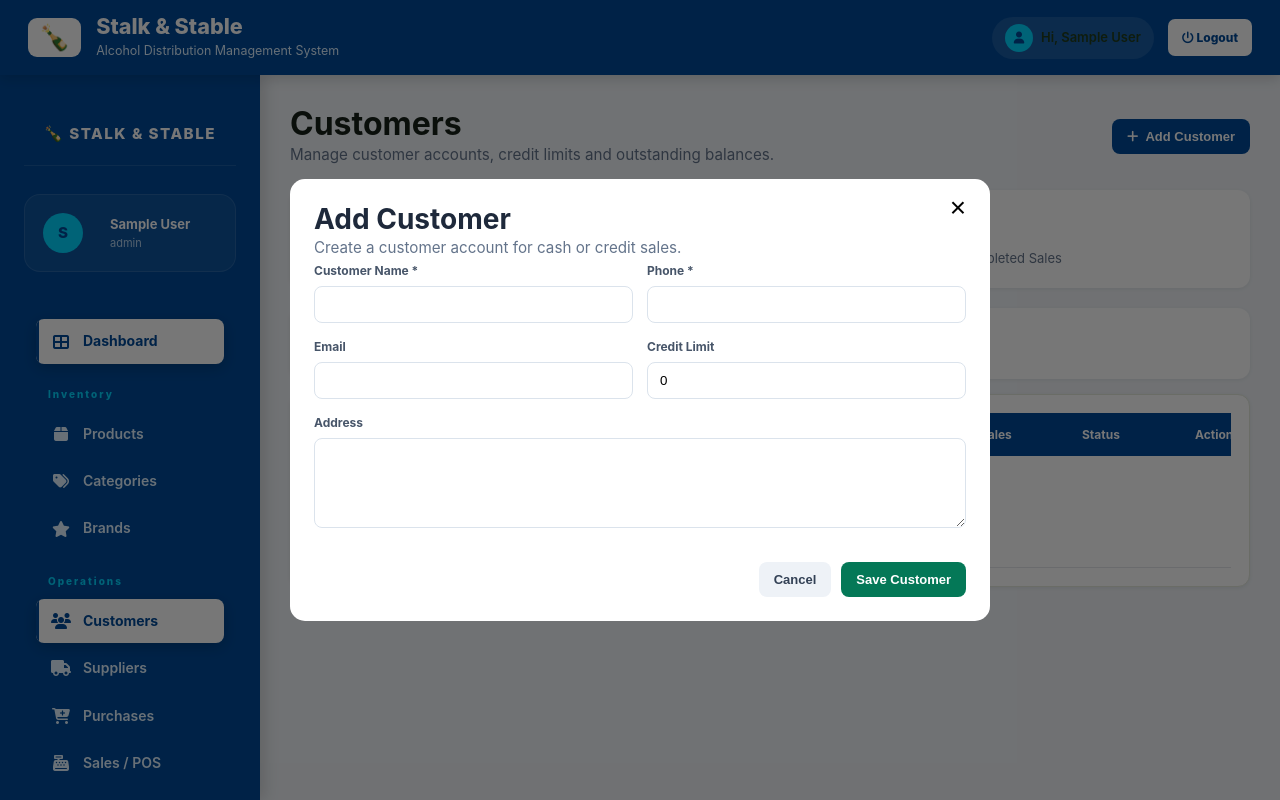
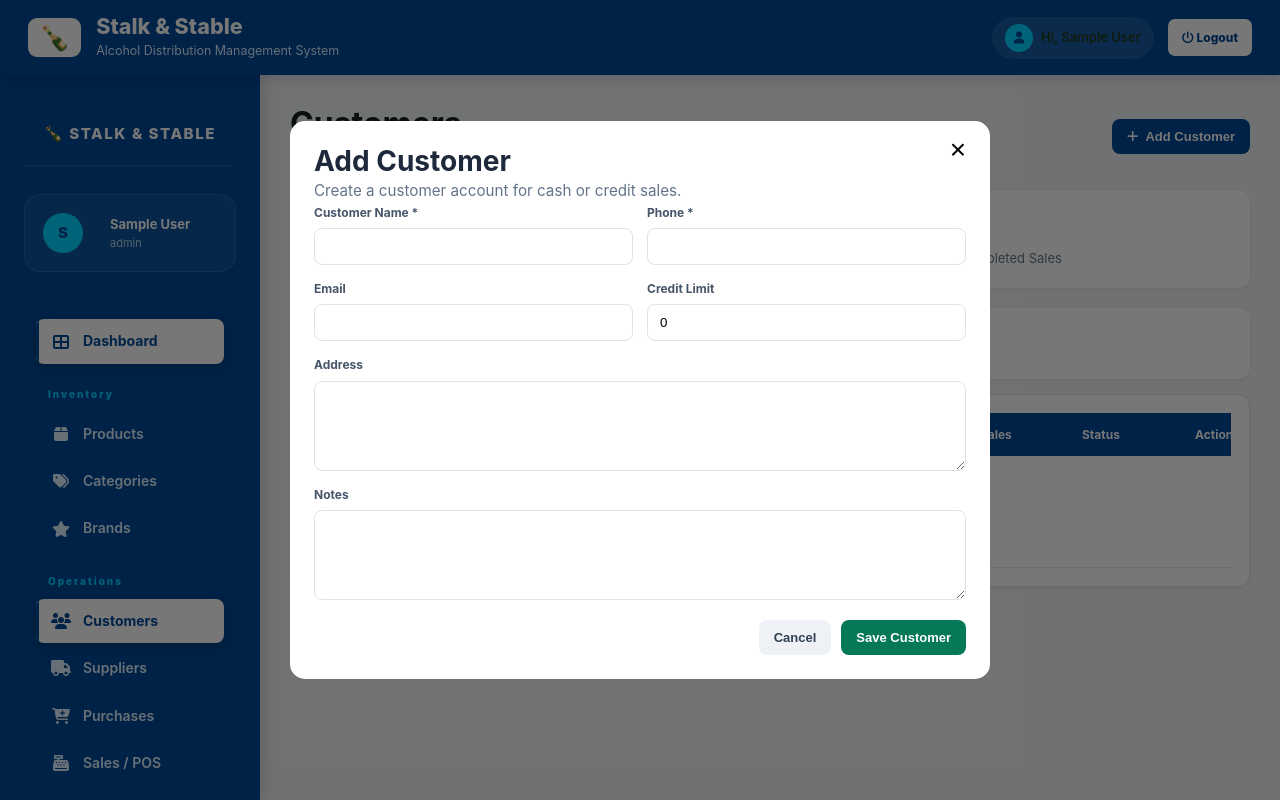
Before and after one commit to benjahwambua/stalk_stable, a PHP site: page /modules/customers/index.php in a window 1280 px wide, after a click on "Add Customer". Run offline with PHP 8.4, Linux system fonts and the light colour scheme; the visitor is signed in with stand-in values (Sample User, id 1); data that the repository does not hold is empty.

Commit message:
Fix customer notes field markup

```diff
--- a/modules/customers/index.php
+++ b/modules/customers/index.php
@@ -24,5 +24,5 @@ require_once __DIR__.'/../../includes/header.php'; require_once __DIR__.'/../../
 <tr><td><strong><?=e($c['customer_name'])?></strong><br><small class="muted"><?=e($c['address']??'')?></small></td><td><?=e($c['phone']?:'—')?></td><td><?=e($c['email']?:'—')?></td><td>KES <?=number_format((float)$c['credit_limit'],2)?></td><td><strong>KES <?=number_format((float)$c['balance'],2)?></strong></td><td><?=number_format((int)$c['sales_count'])?></td><td><span class="badge <?=strtolower($c['status'])?>"><?=e($c['status'])?></span></td><td><a class="btn btn-light" href="edit.php?id=<?=(int)$c['id']?>">Edit</a></td></tr>
 <?php endforeach;endif;?></tbody></table></div></div></main>
 <div id="customerModal" class="modal"><div class="modal-box"><button class="close" type="button" onclick="document.getElementById('customerModal').classList.remove('show')">&times;</button><h2>Add Customer</h2><p class="muted">Create a customer account for cash or credit sales.</p><form method="post" action="store.php"><input type="hidden" name="csrf_token" value="<?=e(csrf_token())?>"><div class="form-grid">
-<label>Customer Name *<input name="customer_name" required maxlength="150"></label><label>Phone *<input name="phone" required maxlength="30"></label><label>Email<input type="email" name="email" maxlength="150"></label><label>Credit Limit<input type="number" name="credit_limit" min="0" step="0.01" value="0"></label><label class="full">Address<textarea name="address"></textarea></label><label class="full>Notes<textarea name="notes"></textarea></label></div><div class="actions"><button type="button" class="btn btn-light" onclick="document.getElementById('customerModal').classList.remove('show')">Cancel</button><button class="btn btn-success">Save Customer</button></div></form></div></div>
+<label>Customer Name *<input name="customer_name" required maxlength="150"></label><label>Phone *<input name="phone" required maxlength="30"></label><label>Email<input type="email" name="email" maxlength="150"></label><label>Credit Limit<input type="number" name="credit_limit" min="0" step="0.01" value="0"></label><label class="full">Address<textarea name="address"></textarea></label><label class="full">Notes<textarea name="notes"></textarea></label></div><div class="actions"><button type="button" class="btn btn-light" onclick="document.getElementById('customerModal').classList.remove('show')">Cancel</button><button class="btn btn-success">Save Customer</button></div></form></div></div>
 <?php require_once __DIR__.'/../../includes/footer.php'; ?>
```
